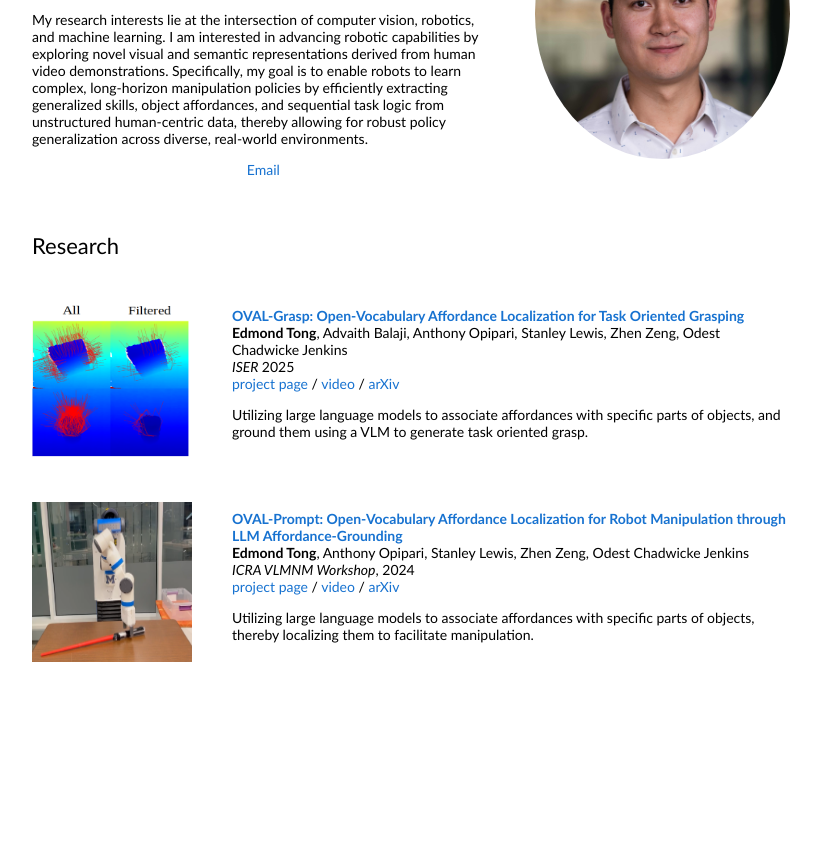
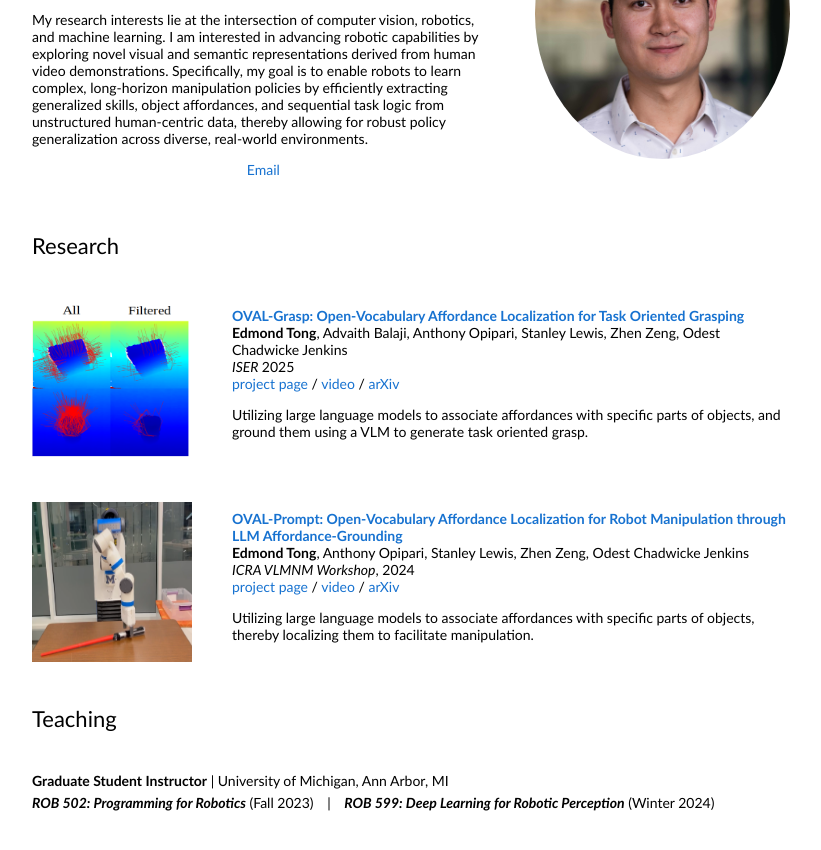
Before and after one commit to ekjt/ekjtong, a plain HTML site: page index.html in a window 1280 px wide. Shown: the part 190-1040 px from the top of the page, without its empty margins (229-1050 px from the left). Before the commit the page ends 916 px from the top, so only its background shows below. Drawn offline with Linux system fonts and the light colour scheme.

Commit message:
added teaching

```diff
--- a/index.html
+++ b/index.html
@@ -84,7 +84,26 @@
           </tr>
 
         </table>
-
+        <table style="width:100%; margin:auto; border:0; border-spacing:0;">
+          <tr>
+            <td style="padding:20px;">
+              <h2>Teaching</h2>
+            </td>
+          </tr>
+        </table>
+        <table style="width:100%; margin:auto; border:0; border-spacing:0;">
+            <tr>
+                <td style="padding:20px; vertical-align:top;">
+                    <span style="font-weight:bold;">Graduate Student Instructor</span> | University of Michigan, Ann Arbor, MI
+                    <br>
+                    <span style="display:block; margin-top:5px;">
+                        <em style="font-weight:bold;">ROB 502: Programming for Robotics</em> (Fall 2023)
+                        <span style="margin:0 10px;">|</span>
+                        <em style="font-weight:bold;">ROB 599: Deep Learning for Robotic Perception</em> (Winter 2024)
+                    </span>
+                </td>
+            </tr>
+        </table>
         <!-- Footer -->
         <table style="width:100%; margin:auto; border:0; border-spacing:0;">
           <tr>
```
